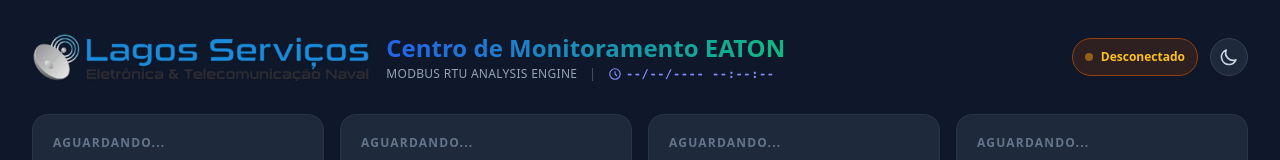
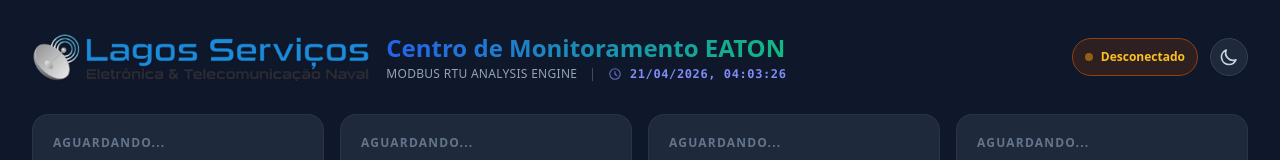
Before and after one commit to andersondeoliveiramachado/LagosServicosModBusEATON, a website: page public/index.html in a window 1280 px wide. Shown: the top 160 px of the page. Drawn offline with nearby package versions, Linux system fonts and the light colour scheme; no server answers.

Commit message:
feat: create initial dashboard UI for ModBus monitoring with Tailwind CSS and Chart.js integration

```diff
--- a/public/index.html
+++ b/public/index.html
@@ -928,6 +928,21 @@
         }
     }
 
+    // --- Relógio em tempo real no Header ---
+    function updateHeaderClock() {
+        const clockEl = document.getElementById('liveHeaderClock');
+        if (clockEl) {
+            const timeStr = new Date().toLocaleString("pt-BR", {
+                timeZone: "America/Sao_Paulo",
+                day: '2-digit', month: '2-digit', year: 'numeric',
+                hour: '2-digit', minute: '2-digit', second: '2-digit'
+            });
+            clockEl.innerHTML = `<svg class="w-3.5 h-3.5 inline-block mr-1 opacity-70" fill="none" stroke="currentColor" viewBox="0 0 24 24"><path stroke-linecap="round" stroke-linejoin="round" stroke-width="2" d="M12 8v4l3 3m6-3a9 9 0 11-18 0 9 9 0 0118 0z"></path></svg> ${timeStr}`;
+        }
+    }
+    setInterval(updateHeaderClock, 1000);
+    updateHeaderClock();
+
 </script>
 
 </body>
```
